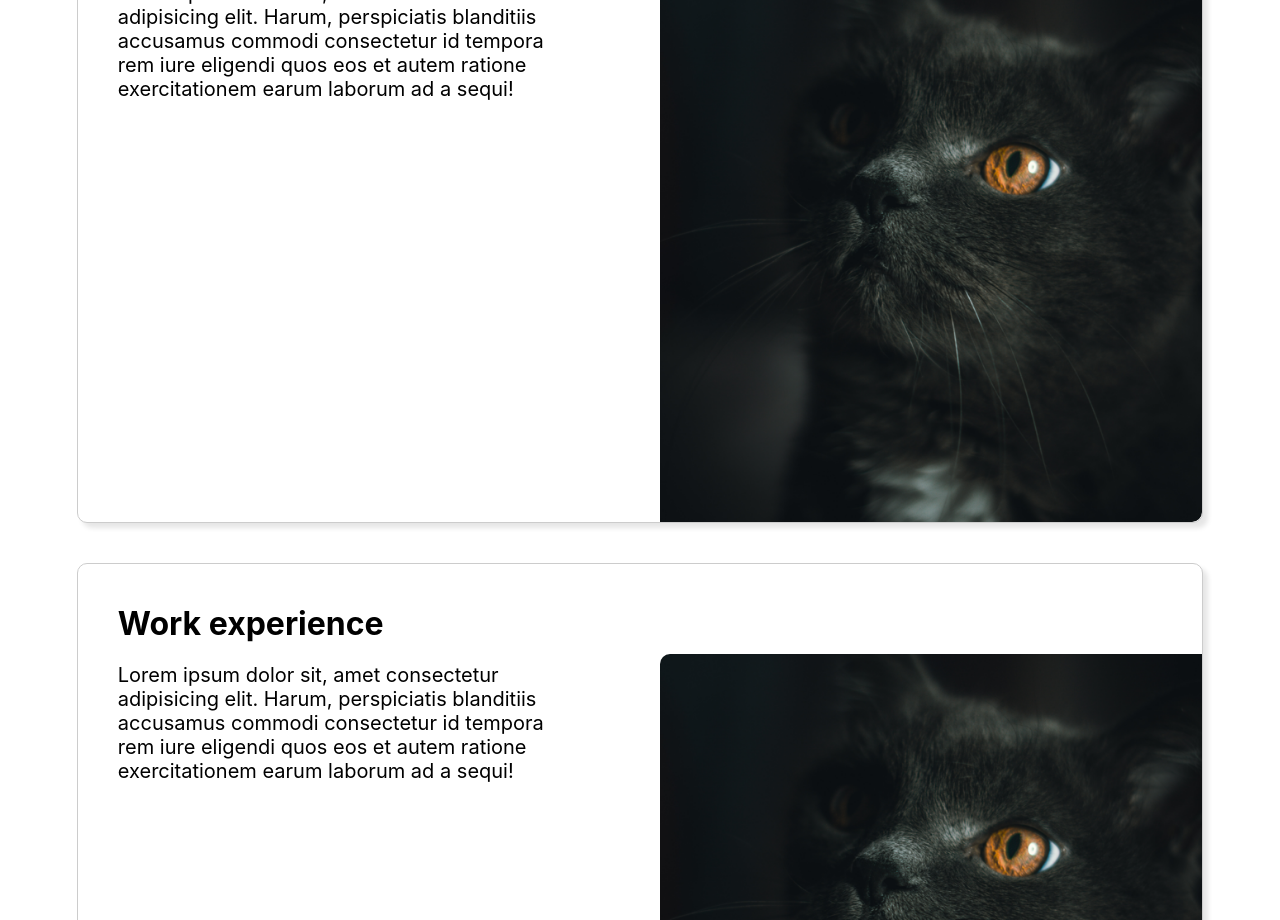
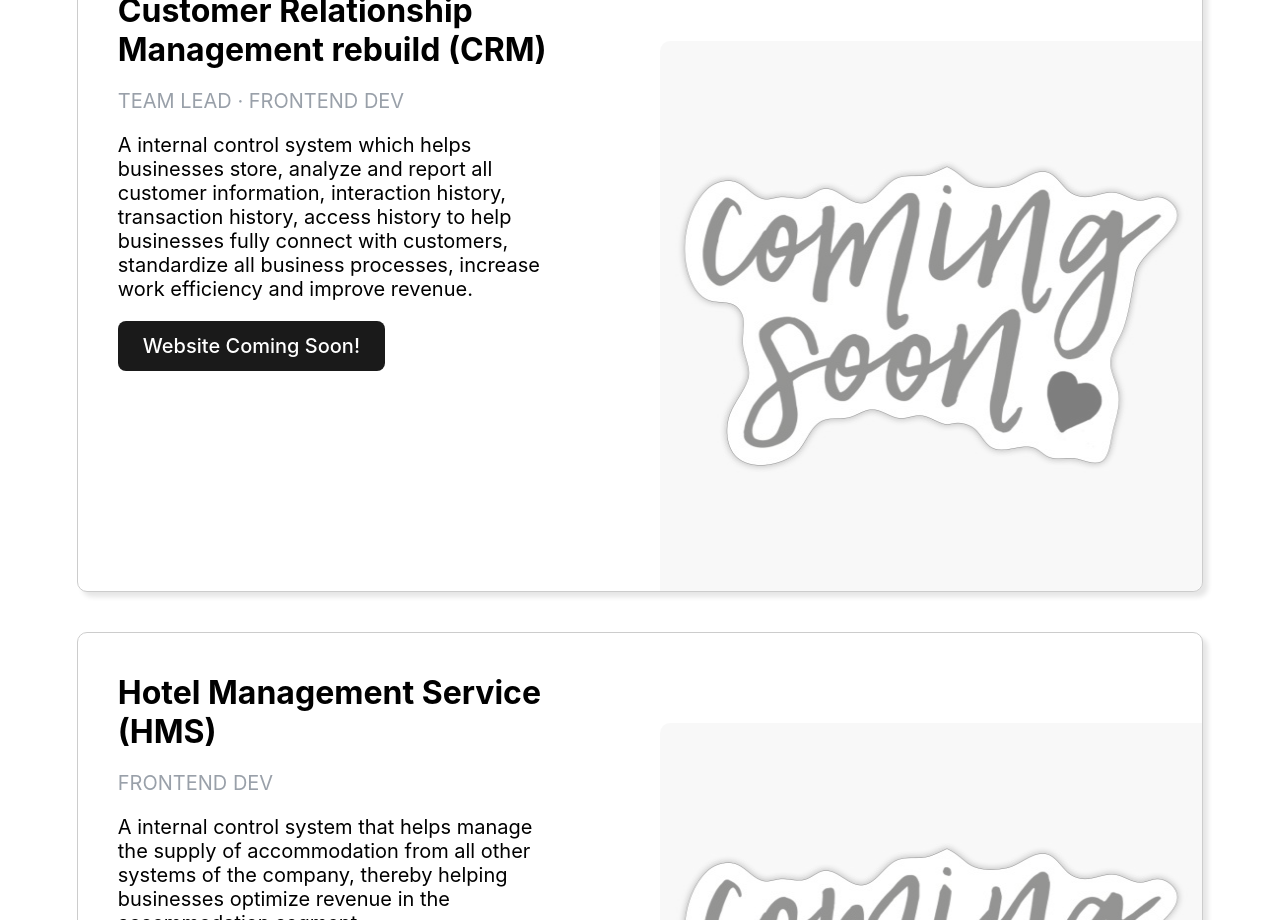
Before and after one commit to hoagVu/portfolio, a React (Vite) app: page / in a window 1280 px wide. Shown: the part 1880-2800 px from the top of the page. Built offline with nearby package versions, Linux system fonts and the light colour scheme; a web font is replaced by a local one.

Commit message:
update see works content

```diff
--- a/src/features/info/seeWorks/SeeWorks.scss
+++ b/src/features/info/seeWorks/SeeWorks.scss
@@ -15,6 +15,33 @@
   position: sticky;
   top: 100px;
   margin-bottom: 2em;
+}
+
+.button {
+  border-radius: 8px;
+  border: 1px solid transparent;
+  padding: 0.6em 1.2em;
+  font-size: 1em;
+  font-weight: 500;
+  font-family: inherit;
+  background-color: #1a1a1a;
+  cursor: pointer;
+  color: white;
+  transition: border-color 0.25s;
+  width: fit-content;
+}
+
+.button-disabled {
+  cursor: not-allowed;
+}
+
+.button:hover {
+  border-color: #646cff;
+}
+
+.button:focus,
+.button:focus-visible {
+  outline: 4px auto -webkit-focus-ring-color;
 }
 
 .card {
@@ -40,6 +67,16 @@
     font-weight: bold;
   }
 
+  .work-content {
+    font-size: var(--font-size-4);
+  }
+  .work-role-content {
+    font-size: var(--font-size-4);
+    color: var(--textNormal);
+    opacity: 0.7;
+    text-transform: uppercase;
+  }
+
   .card-content {
     display: flex;
     flex-direction: column;
@@ -53,12 +90,22 @@
     max-width: 50%;
     border-radius: 10px 0px 10px 0px;
 
+    .img-blur {
+      opacity: 0.5;
+    }
+
+    .img-object-fit {
+      object-fit: unset;
+    }
+
     img {
       width: 100%;
       height: 100%;
       border-radius: 10px 0px 10px 0px;
       max-height: 100%;
       object-fit: cover;
+      opacity: 0.8;
+      min-height: 550px;
     }
   }
 }
@@ -66,6 +113,13 @@
 @media only screen and (min-width: 768px) and (max-width: 1490px) {
   .see-works-title {
     font-size: var(--font-size-2);
+  }
+  .card {
+    .project-img {
+      img {
+        min-height: 550px;
+      }
+    }
   }
 }
 
@@ -96,6 +150,9 @@
       .work-content {
         font-size: var(--font-size-5);
       }
+      .work-role-content {
+        font-size: var(--font-size-5);
+      }
     }
 
     .project-img {
--- a/src/features/info/seeWorks/SeeWorks.tsx
+++ b/src/features/info/seeWorks/SeeWorks.tsx
@@ -1,8 +1,7 @@
 import { infoList } from "@/features/info/utils";
+import clsx from "clsx";
 import * as React from "react";
 import "./SeeWorks.scss";
-import clsx from "clsx";
-import avatarImg from "/src/assets/images/avatar.png";
 
 interface ISeeWorksProps {}
 
@@ -17,15 +16,28 @@ const SeeWorks: React.FunctionComponent<ISeeWorksProps> = () => {
               <div className="card" style={{ top: 0, marginBottom: 0 }}>
                 <div className="card-content">
                   <span className="work-title">{elm.title}</span>
-                  <span className="work-content">
-                    Lorem ipsum dolor sit, amet consectetur adipisicing elit.
-                    Harum, perspiciatis blanditiis accusamus commodi consectetur
-                    id tempora rem iure eligendi quos eos et autem ratione
-                    exercitationem earum laborum ad a sequi!
-                  </span>
+                  <span className="work-role-content">{elm.role}</span>
+                  <span className="work-content">{elm.workDesctiprion}</span>
+                  {elm.link ? (
+                    <a
+                      className={clsx("button", !elm.link && "button-disabled")}
+                      href={elm.link || "#"}
+                      target="_blank"
+                      rel="noreferrer">
+                      {"Website"}
+                    </a>
+                  ) : (
+                    <button className={"button button-disabled"}>
+                      {"Website Coming Soon!"}
+                    </button>
+                  )}
                 </div>
                 <div className="project-img">
-                  <img src={avatarImg} alt="" />
+                  <img
+                    src={elm.img}
+                    alt=""
+                    className={clsx(!elm.link && "img-blur img-object-fit")}
+                  />
                 </div>
               </div>
             </div>
@@ -41,15 +53,28 @@ const SeeWorks: React.FunctionComponent<ISeeWorksProps> = () => {
             key={elm.id}>
             <div className="card-content">
               <span className="work-title">{elm.title}</span>
-              <span className="work-content">
-                Lorem ipsum dolor sit, amet consectetur adipisicing elit. Harum,
-                perspiciatis blanditiis accusamus commodi consectetur id tempora
-                rem iure eligendi quos eos et autem ratione exercitationem earum
-                laborum ad a sequi!
-              </span>
+              <span className="work-role-content">{elm.role}</span>
+              <span className="work-content">{elm.workDesctiprion}</span>
+              {elm.link ? (
+                <a
+                  className={clsx("button", !elm.link && "button-disabled")}
+                  href={elm.link || "#"}
+                  target="_blank"
+                  rel="noreferrer">
+                  {"Website"}
+                </a>
+              ) : (
+                <button className={"button button-disabled"}>
+                  {"Website Coming Soon!"}
+                </button>
+              )}
             </div>
-            <div className="project-img">
-              <img src={avatarImg} alt="" />
+            <div className={"project-img"}>
+              <img
+                src={elm.img}
+                alt=""
+                className={clsx(!elm.link && "img-blur img-object-fit")}
+              />
             </div>
           </div>
         );
--- a/src/features/info/utils.tsx
+++ b/src/features/info/utils.tsx
@@ -1,22 +1,51 @@
+import comingsoonImg from "/src/assets/images/comingsoon.jpg";
+import mytourImg from "/src/assets/images/mytour.png";
+
 export const infoList = [
   {
     id: 1,
-    title: "Work experience",
+    companyName: "FPT Software",
+    title: "Customer Relationship Management rebuild (CRM)",
+    role: "TEAM LEAD · FRONTEND DEV",
+    img: comingsoonImg,
+    workDesctiprion:
+      "A internal control system which helps businesses store, analyze and report all customer information, interaction history, transaction history, access history to help businesses fully connect with customers, standardize all business processes, increase work efficiency and improve revenue.",
   },
   {
     id: 2,
-    title: "Work experience",
+    companyName: "VNTravel",
+    title: "Hotel Management Service (HMS)",
+    role: "FRONTEND DEV",
+    img: comingsoonImg,
+    workDesctiprion:
+      "A internal control system that helps manage the supply of accommodation from all other systems of the company, thereby helping businesses optimize revenue in the accommodation segment.",
   },
   {
     id: 3,
-    title: "Work experience",
+    companyName: "VNTravel",
+    title: "Chat Portal",
+    role: "FRONTEND DEV",
+    img: comingsoonImg,
+    workDesctiprion:
+      "A internal control system which helps to manage chat operations, handle incoming tickets from many different systems of the business, help users to deal directly with customers, thereby helping to optimize work efficiency for customer support teams.",
   },
   {
     id: 4,
-    title: "Work experience",
+    companyName: "VNTravel",
+    title: "API Management Service (AMS)",
+    role: "FRONTEND DEV",
+    img: comingsoonImg,
+    workDesctiprion:
+      "A internal control system which serves as a gateway, checks the authentication and authorization of the users from other corporate applications.",
   },
   {
     id: 5,
-    title: "Work experience",
+    companyName: "VNTravel",
+    role: "FRONTEND DEV",
+    title: "Mytour.vn",
+    workDesctiprion:
+      "Introducing our all-in-one ticket and accommodation booking system! Streamline your travel arrangements with our user-friendly platform, covering train tickets, flights, and hotel bookings. Enjoy the convenience of browsing and securing your preferred options with ease. Experience hassle-free travel planning from start to finish with our secure payment gateway and dedicated customer support. Book your tickets and accommodations effortlessly for a seamless journey ahead.",
+    img: mytourImg,
+    link: "https://mytour.vn/",
   },
 ];
--- a/src/features/info/workExperience/utils.ts
+++ b/src/features/info/workExperience/utils.ts
@@ -43,6 +43,9 @@ export const technilcaList = [
   },
   {
     id: 4,
-    skill: "UX Research & UI Design.",
+    skill: "Experienced in debugging, fixing issues and developing software.",
+  }, {
+    id: 6,
+    skill: "Experienced implement responsive web app support for all devices, web accessibility.",
   },
 ];
```
Also changed, not shown: src/assets/images/comingsoon.jpg (added), src/assets/images/mytour.png (added).
